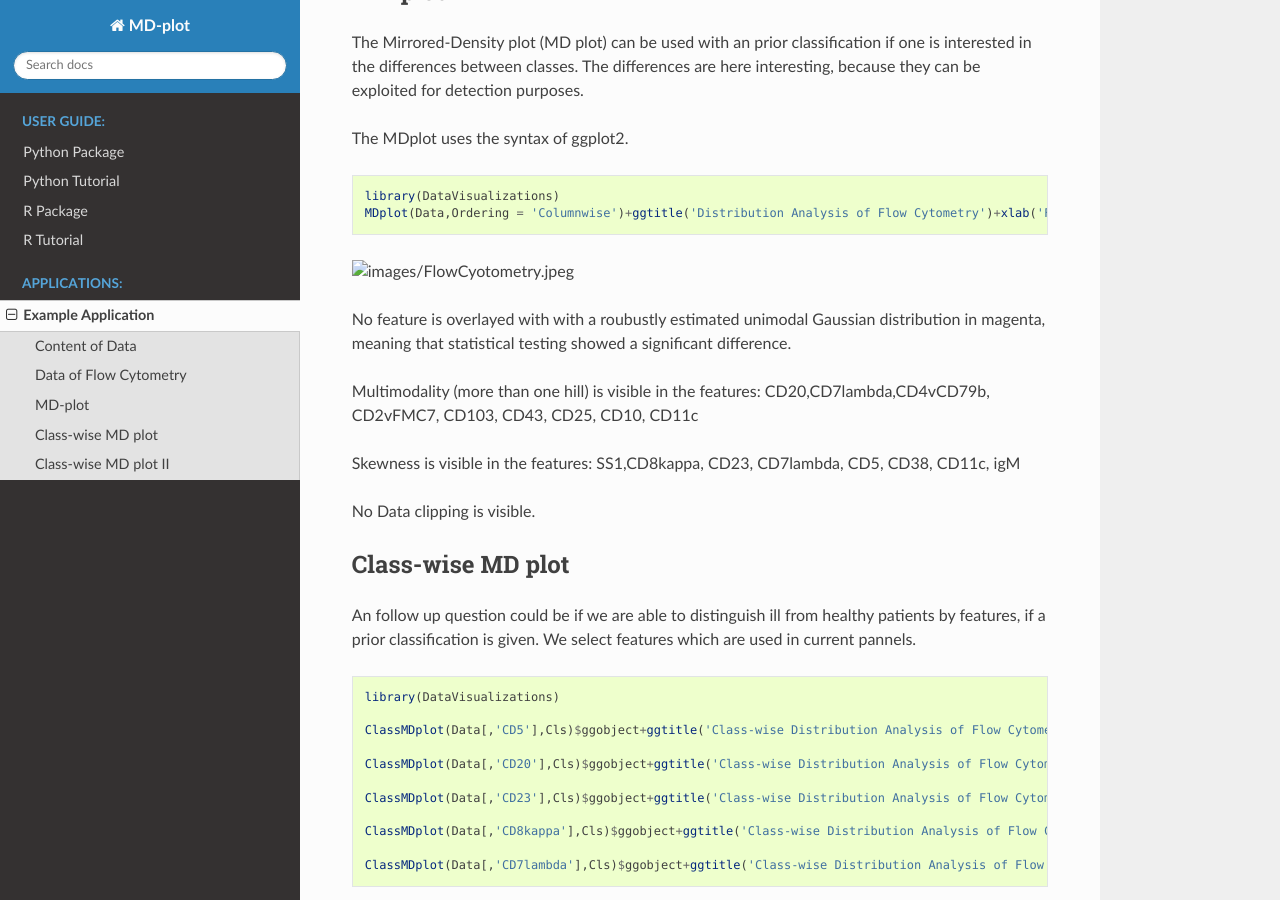
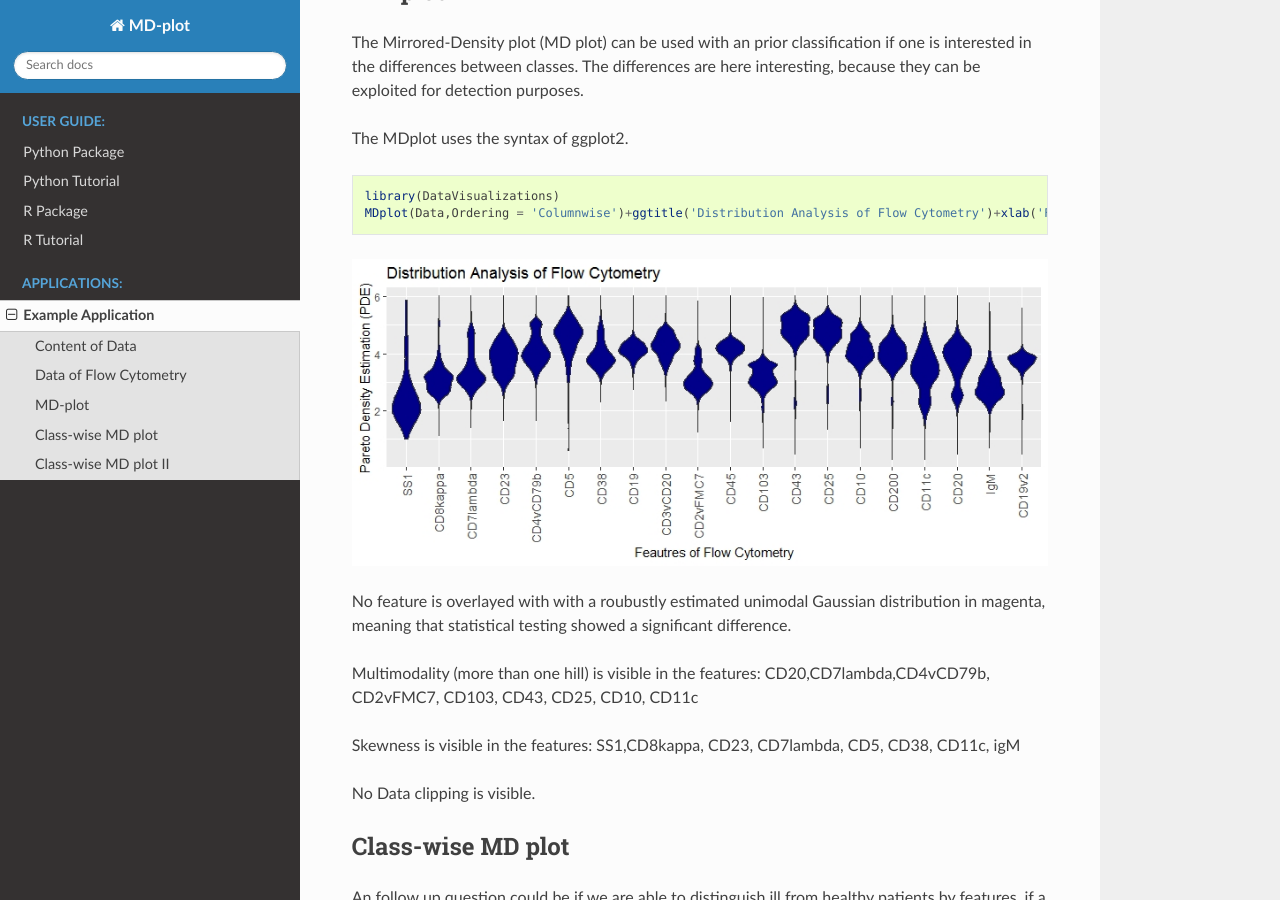
Before and after one commit to TinoGehlert/md_plot, a Sphinx documentation site: the page built from docs/application/example_application.md, in a window 1280 px wide and 900 px high, scrolled down 949 px. Built offline with Sphinx 7.4.7 and the Read the Docs theme 2.0.0, drawn with Linux system fonts in a browser that asks for light colours.

Commit message:
Update example_application.md

````diff
--- a/docs/application/example_application.md
+++ b/docs/application/example_application.md
@@ -36,7 +36,7 @@ The MDplot uses the syntax of ggplot2.
 library(DataVisualizations)
 MDplot(Data,Ordering = 'Columnwise')+ggtitle('Distribution Analysis of Flow Cytometry')+xlab('Feautres of Flow Cytometry')+ylab('Pareto Density Estimation (PDE)')
 ```
-![](../images/FlowCyotometry.jpeg)
+![](FuerDoku/FlowCyotometry.jpeg)
 
 No feature is overlayed with with a roubustly estimated unimodal Gaussian distribution  in magenta, meaning that statistical testing showed a significant difference.
 
````
